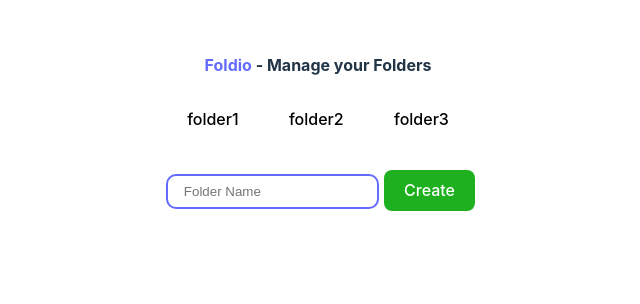
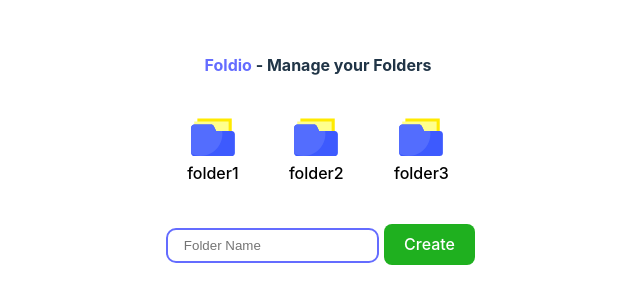
Before and after one commit to h-zahar/foldio-react, a React (Vite) app: page / in a window 1280 px wide. Shown: the top 304 px of the page, without its empty margins (322-962 px from the left). Built offline with nearby package versions, Linux system fonts and the light colour scheme.

Commit message:
Added Folder Icon

```diff
--- a/src/App.jsx
+++ b/src/App.jsx
@@ -16,8 +16,8 @@ function App() {
   };
 
   const handleNavigation = (e) => {
-    setClicked(e.target.value);
-    setRenderedFolders(renderedFolders[e.target.value]);
+    setClicked(e.currentTarget.value);
+    setRenderedFolders(renderedFolders[e.currentTarget.value]);
   };
 
   const handleCreate = () => {
--- /dev/null
+++ b/src/components/FolderIcon.jsx
@@ -0,0 +1,11 @@
+import Icon from "../assets/icons/folder-icon.svg";
+
+const FolderIcon = ({ width = 50, height = 50 }) => {
+  return (
+    <div>
+      <img src={Icon} width={width} height={height} />
+    </div>
+  );
+};
+
+export default FolderIcon;
--- a/src/components/Navigation.jsx
+++ b/src/components/Navigation.jsx
@@ -1,3 +1,5 @@
+import FolderIcon from "./FolderIcon";
+
 const Navigation = ({ renderedFolders, handleNavigation }) => {
   return (
     <>
@@ -10,6 +12,7 @@ const Navigation = ({ renderedFolders, handleNavigation }) => {
             value={f}
             onClick={handleNavigation}
           >
+            <FolderIcon width={50} height={50} />
             {f}
           </button>
         );
```
Also changed, not shown: src/assets/icons/folder-icon.svg (added).
